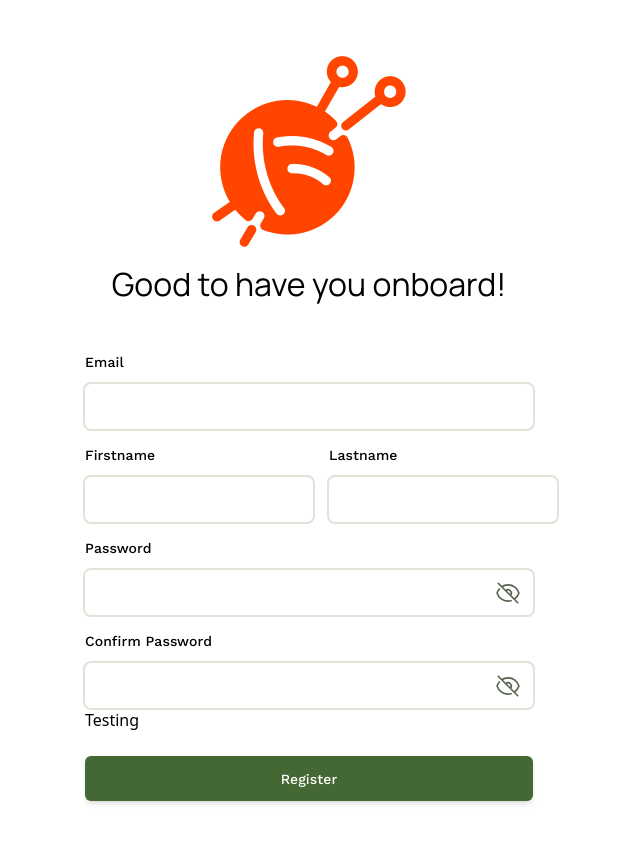
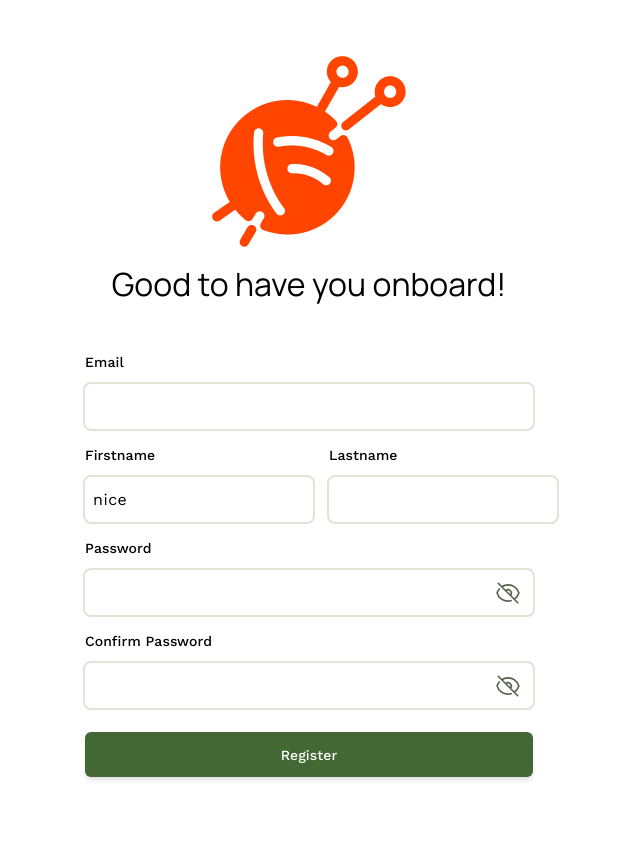
Before and after one commit to basurahan/threads-web, a Next.js app: page /register in a window 1280 px wide. Shown: the top 842 px of the page, without its empty margins (331-971 px from the left). Built offline with nearby package versions, Linux system fonts and the light colour scheme.

Commit message:
feature: registration (wip)

```diff
--- a/package.json
+++ b/package.json
@@ -15,6 +15,7 @@
     "postgres": "^3.4.5",
     "react": "^19.0.0",
     "react-dom": "^19.0.0",
+    "react-toastify": "^11.0.5",
     "zod": "^3.24.4"
   },
   "devDependencies": {
--- a/src/app/page.tsx
+++ b/src/app/page.tsx
@@ -1,5 +1,7 @@
+import { ToastContainer } from 'react-toastify'
+
 export default function Home() {
   return (
-    <div>Home</div>
+    <div>Home <ToastContainer /></div>
   );
 }
--- a/src/app/register/Test.tsx
+++ /dev/null
@@ -1,9 +0,0 @@
-'use client'
-
-import action from '@/app/register/actions'
-
-export default function Nice() {
-    return (
-        <button onClick={() => { action() }}>Testing</button>
-    )
-}
--- a/src/app/register/actions.ts
+++ b/src/app/register/actions.ts
@@ -1,12 +1,25 @@
 'use server'
 
 import registerUseCase from '@/app/domain/usecases/registration/RegisterUseCase'
+import { IRegistrationForm } from '@/app/register/types'
 
-export default async function saveSomeData() {
+export async function registerUser(
+    prevState: IRegistrationForm,
+    formData: FormData
+): Promise<IRegistrationForm> {
     await registerUseCase(
         "dev.renzsalanga@gmail.com",
         "renz carlo",
         "salanga",
         "S@langa1998"
     )
+
+    return {
+        message: "nice pre hahaha",
+        email: "thekingrenz23@gmail.com",
+        firstname: "pogi",
+        lastname: "salanga",
+        password: "nice",
+        confirmPassword: "pera"
+    }
 }
--- /dev/null
+++ b/src/app/register/error.tsx
@@ -0,0 +1,15 @@
+'use client'
+
+import { toast, ToastContainer } from "react-toastify"
+
+export default function Error({ error, reset,}: { error: Error & { digest?: string }, reset: () => void}) {
+
+	const handleClick = () => {
+		console.log("handling")
+		toast("hello man what are yoidng")
+	}
+
+	return (
+    	<div>something went wrong {error.digest} <button onClick={handleClick}>Reload</button> </div>
+  	)
+}
--- /dev/null
+++ b/src/app/register/form.tsx
@@ -0,0 +1,52 @@
+'use client'
+
+import TextInput from '@/app/ui/forms/TextInput'
+import Submit from '@/app/ui/forms/Submit'
+
+import { useActionState, useEffect } from 'react'
+import { IRegistrationForm } from '@/app/register/types'
+import { registerUser } from '@/app/register/actions'
+import { toast } from 'react-toastify'
+
+const initialState: IRegistrationForm = {
+    message: undefined,
+    email: "",
+    firstname: "nice",
+    lastname: "",
+    password: "",
+    confirmPassword: ""
+}
+
+export default function RegistrationForm() {
+    const [state, formAction, pending] = useActionState<IRegistrationForm, FormData>(registerUser, initialState)
+
+    useEffect(() => {
+        if (state.message) {
+            console.log("toast should be showing now")
+            toast(state.message)
+        }
+    }, [state.message])
+
+    return (
+        <form action={formAction} className="w-full md:w-md mx-4 my-12">
+            <div className="flex justify-center">
+                <img src="/brand.png" alt="threads-web" />
+            </div>
+
+            <p className="text-center md-sys-typescale-headline-large mt-4 mb-12">
+                {
+                    state.message ? state.message : "Good to have you onboard!"
+                }
+            </p>
+
+            <TextInput type="text" label="Email" name="email" defaultValue={state.email} />
+            <div className="flex mt-4 gap-4">
+                <TextInput type="text" label="Firstname" name="firstname" defaultValue={state.firstname} className="grow" />
+                <TextInput type="text" label="Lastname" name="lastname" defaultValue={state.lastname} className="grow" />
+            </div>
+            <TextInput type="password"  label="Password" name="password" defaultValue={state.password} className="mt-4" />
+            <TextInput type="password"  label="Confirm Password" name="confirmPassword" defaultValue={state.confirmPassword} className="mt-4" />
+            <Submit label="Register" className="mt-6" />
+        </form>
+    )
+}
--- a/src/app/register/page.tsx
+++ b/src/app/register/page.tsx
@@ -1,30 +1,4 @@
-import TextInput from '@/app/ui/forms/TextInput'
-import Submit from '@/app/ui/forms/Submit'
-
-import Test from '@/app/register/Test'
-
-async function RegistrationForm() {
-    return (
-        <div className="w-full md:w-md mx-4 my-12">
-            <div className="flex justify-center">
-                <img src="/brand.png" alt="threads-web" />
-            </div>
-
-            <p className="text-center md-sys-typescale-headline-large mt-4 mb-12">Good to have you onboard!</p>
-
-            <TextInput type="text" label="Email" name="email" />
-            <div className="flex mt-4 gap-4">
-                <TextInput type="text" label="Firstname" name="firstname" className="grow" />
-                <TextInput type="text" label="Lastname" name="lastname" className="grow" />
-            </div>
-            <TextInput type="password"  label="Password" name="password" className="mt-4" />
-            <TextInput type="password"  label="Confirm Password" name="confirm_password" className="mt-4" />
-            <Test />
-            <Submit label="Register" className="mt-6" />
-        </div>
-    )
-}
-
+import RegistrationForm from '@/app/register/form'
 
 export default async function Page() {
     return (
--- /dev/null
+++ b/src/app/register/types.ts
@@ -0,0 +1,12 @@
+import { z } from 'zod'
+
+const RegistrationFromSchema = z.object({
+    message: z.string().optional(),
+    email: z.string().email(),
+    firstname: z.string(),
+    lastname: z.string(),
+    password: z.string(),
+    confirmPassword: z.string()
+})
+
+export type IRegistrationForm = z.infer<typeof RegistrationFromSchema>
--- a/src/app/ui/forms/Submit.tsx
+++ b/src/app/ui/forms/Submit.tsx
@@ -1,7 +1,13 @@
+'use client'
+
+import { useFormStatus } from 'react-dom'
+
 export default function Submit({ label, className } : { label: string, className?: string }) {
+    const status = useFormStatus()
+
     return (
         <div className={className}>
-            <button type="submit" className="h-[45px] w-full bg-primary rounded-md text-onPrimary hover:bg-onPrimaryContainer shadow-md md-sys-typescale-label-large">{label}</button>
+            <button disabled={status.pending} type="submit" className="h-[45px] w-full bg-primary rounded-md text-onPrimary hover:bg-onPrimaryContainer shadow-md md-sys-typescale-label-large disabled:bg-surfaceDim">{label}</button>
         </div>
     )
 }
--- a/src/app/ui/forms/TextInput.tsx
+++ b/src/app/ui/forms/TextInput.tsx
@@ -7,7 +7,7 @@ import Toggle from '@/app/ui/forms/Toggle'
 
 type TextInput = "text" | "password"
 
-export default function TextInput({ type, name, label, className } : {  type: TextInput, name: string, label: string, className?: string }) {
+export default function TextInput({ type, name, label, defaultValue, className } : {  type: TextInput, name: string, label: string, defaultValue?: string, className?: string }) {
     const [isPasswordShown, setIsPasswordShown] = useState(false)
     const [isFocused, setIsFocused] = useState(false)
 
@@ -34,6 +34,7 @@ export default function TextInput({ type, name, label, className } : {  type: Te
                     name={name}
                     id={name}
                     className="h-full outline-none grow md-sys-typescale-body-large" onFocus={handleFocus} onBlur={handleBlur}
+                    defaultValue={defaultValue}
                 />
                 { type === "password" && <Toggle size={34} marginStart={12} onClick={handleToggleClick} /> }
             </div>
```
Also changed, not shown: 1 other file (tests, documents, lock files or other folders).
